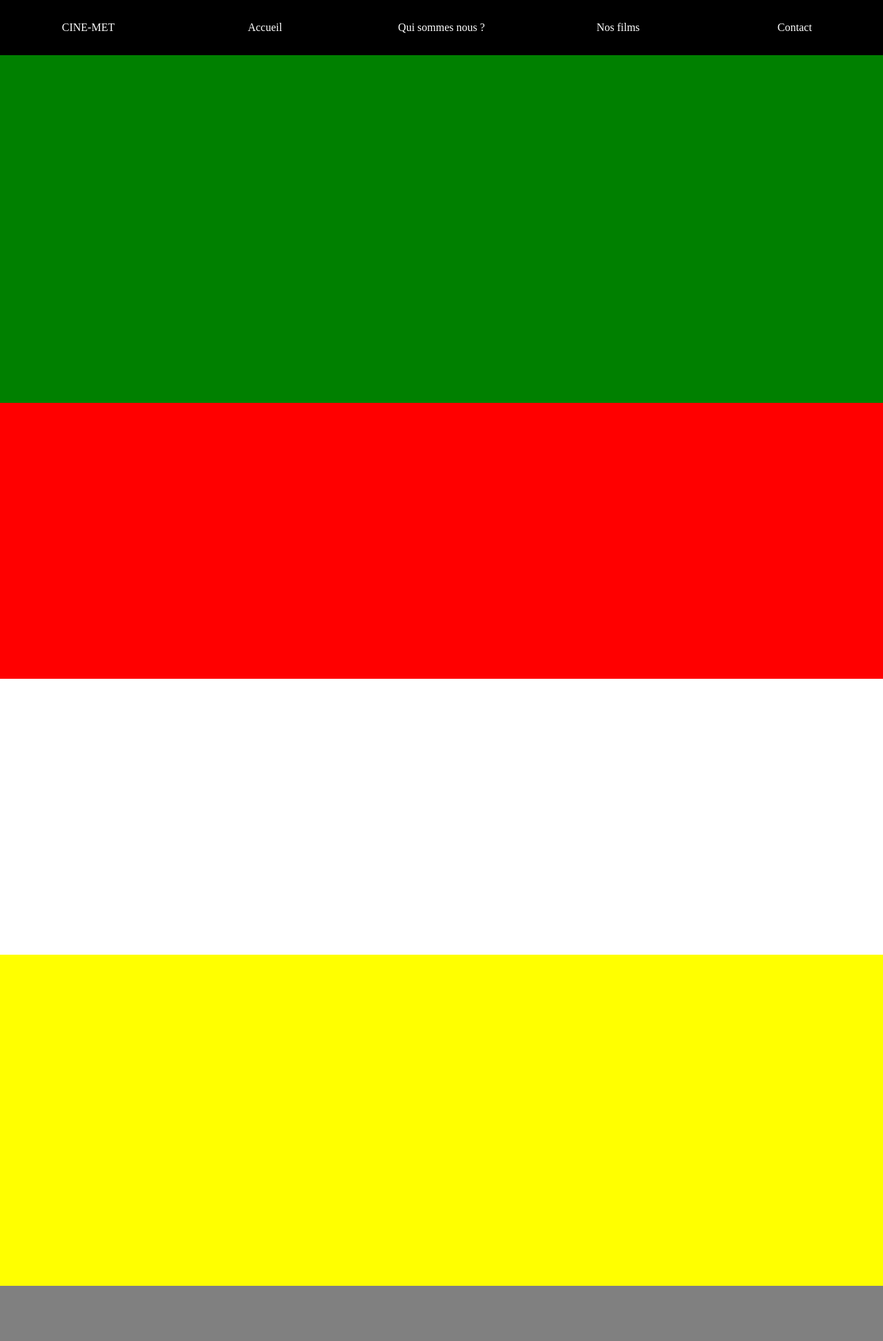
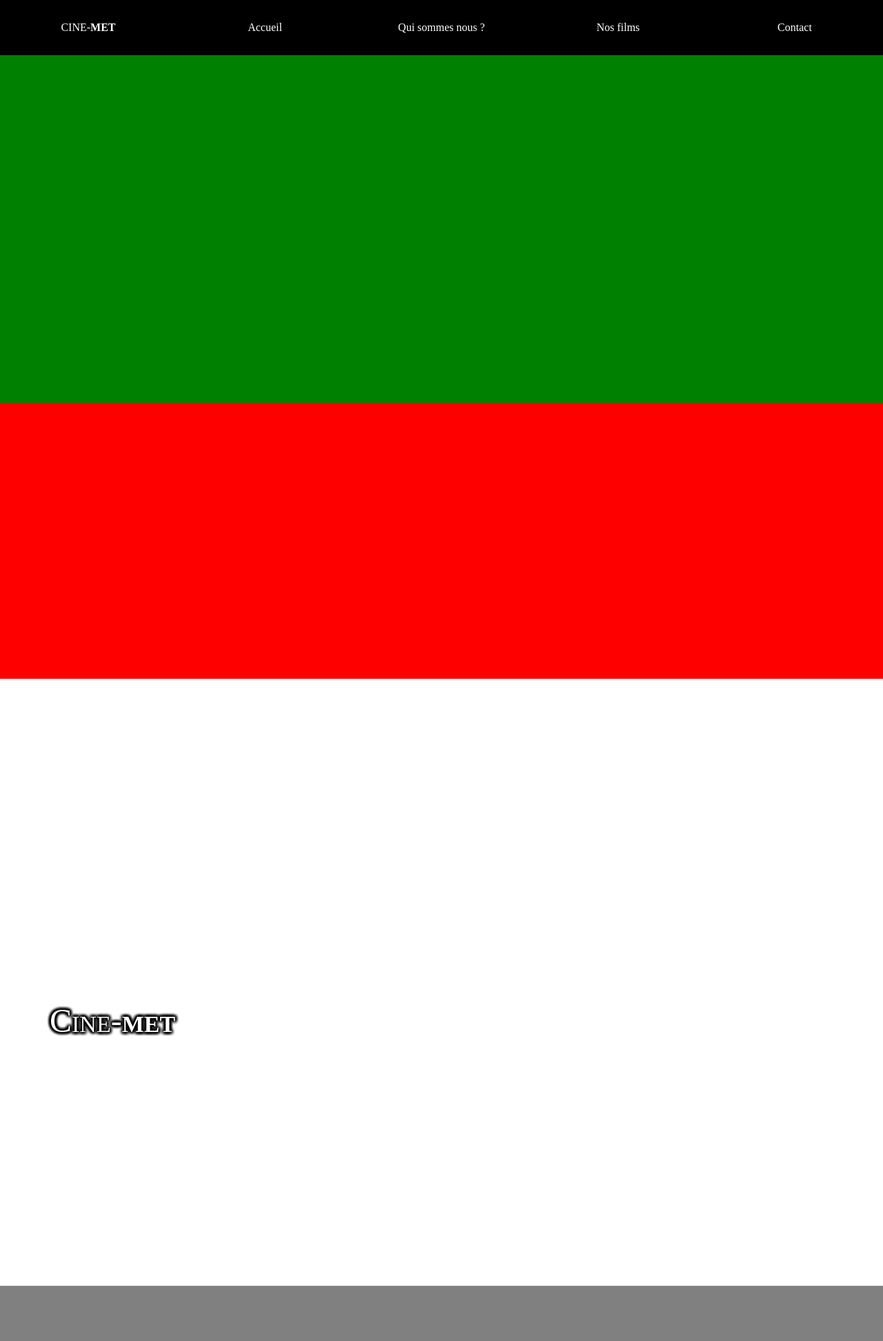
Before and after one commit to ClowClow/projet-cinemet, a PHP site: page / in a window 1280 px wide. Shown: the whole page at 69% size. Run offline with PHP 8.4, Linux system fonts and the light colour scheme; some libraries are stand-ins or nearby versions.

Commit message:
Effet hover sur le header

```diff
--- a/css/headfoot.css
+++ b/css/headfoot.css
@@ -14,6 +14,12 @@
 a.nav, a.nav:visited {
   color: white;
 }
+a.nav:hover {
+  padding: 0.5em;
+  font-weight: bold;
+  color: #fff;
+}
+
 /*css du footer */
 footer {
   height: 5em;
--- a/css/index.css
+++ b/css/index.css
@@ -16,8 +16,12 @@ header {
   width: 100%;
   z-index: 10;
 }
+.bold {
+  font-weight: bolder;
+}
 a, a:hover, a:visited, a:active, a:focus{
   text-decoration: none;
+  outline-style: none;
 }
 /* css du slide */
 .slider {
@@ -32,13 +36,24 @@ a, a:hover, a:visited, a:active, a:focus{
   height: 25em;
   background-color: red;
 }
+/* css de la parallax */
 .parallax-window {
   min-height: 25em;
   background-color: transparent;
 }
+/* css de la présentation */
 .presentation {
   display: flex;
   top: 86.5em;
   height: 30em;
-  background-color: yellow;
+  background-color: #fff;
 }
+.prestitre {
+  padding: 1.5em;
+  font-size: 300%;
+  font-variant: small-caps;
+  color: #fff;
+  text-shadow: 0px 0px 5px #000, 0px 0px 5px #000, 0px 0px 5px #000,
+  0px 0px 5px #000, 0px 0px 5px #000, 0px 0px 5px #000, 0px 0px 5px #000,
+  0px 0px 5px #000, 0px 0px 5px #000, 0px 0px 5px #000, 0px 0px 5px #000;
+}
--- a/header.php
+++ b/header.php
@@ -1,7 +1,7 @@
 <link href="css/headfoot.css" type="text/css" rel="stylesheet"/>
 <header>
   <div class="navbar">
-    <div class="logo">Cine-<strong>met</strong></div>
+    <div class="logo">Cine-<span class="bold">met</span></div>
     <div><a href="index.php" class="nav">Accueil</a></div>
     <div><a href="#presentation" class="nav">Qui sommes nous ?</a></div>
     <div><a href="#" class="nav">Nos films</a></div>
--- a/index.php
+++ b/index.php
@@ -25,6 +25,7 @@
 
     </div>
     <div class="presentation" id="presentation">
+      <h1 class="prestitre">Cine-<span class="bold">met</span></h1>
     </div>
 
   </main>
```
